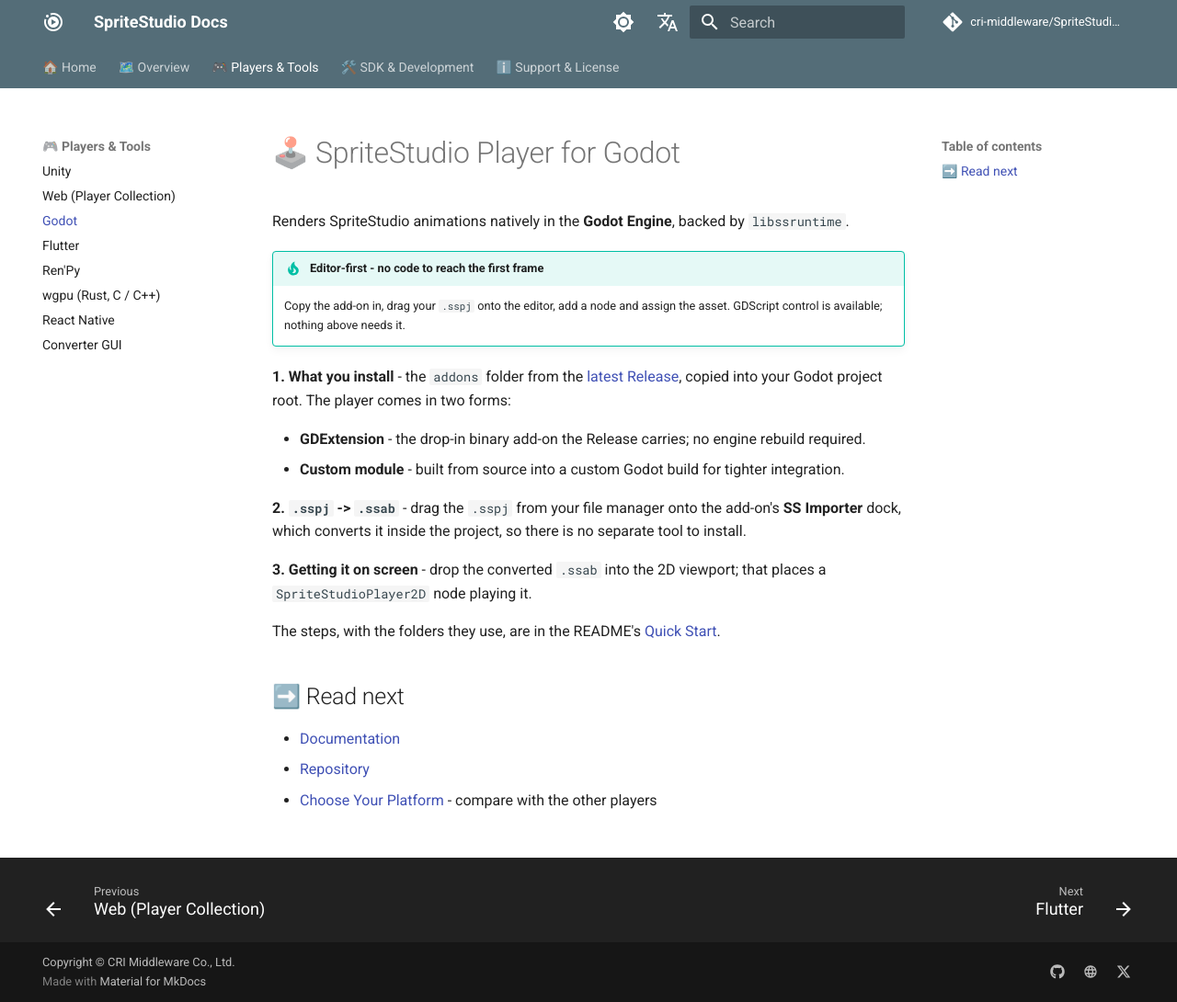
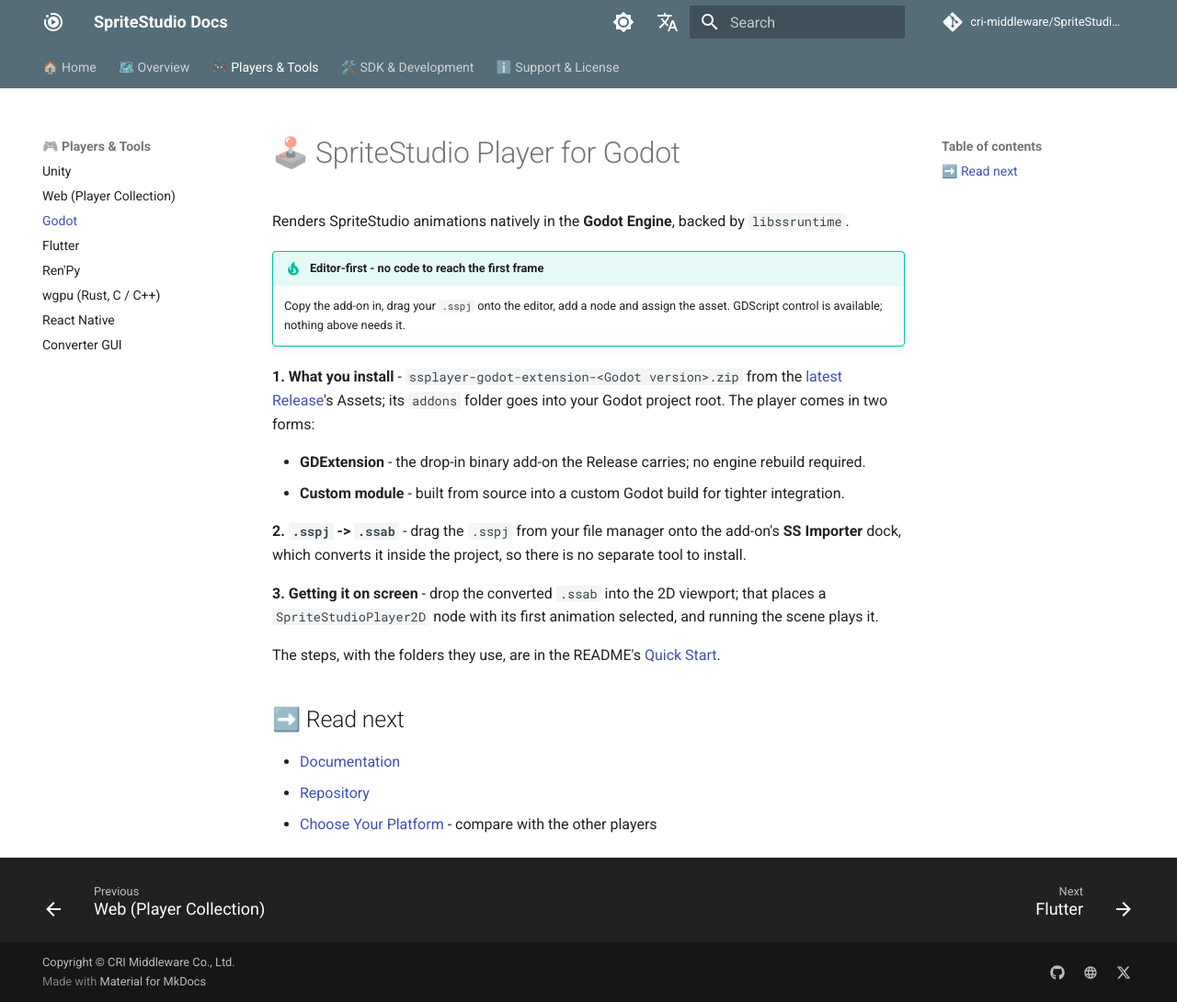
Before and after one commit to cri-middleware/SpriteStudio-Docs, an MkDocs documentation site: the page built from docs/en/players/godot.md, in a window 1280 px wide and 1090 px high. Shown: the whole window at 92% size. Built offline with MkDocs 1.6.1 and Material for MkDocs 9.7.7, drawn with Linux system fonts in a browser that asks for light colours; comment, search, counter and statistics services are not loaded.

Commit message:
Bring the Unity and Godot pages back in line with their READMEs
Unity's page said re-editing in SpriteStudio "updates the Unity asset in
place", which reads as automatic; the README and guides have the reader
press Reconvert in the asset's Inspector. Its drop menu item is
SpriteStudioGraphic (Canvas UI), not "(uGUI Canvas)". Godot's page had
the reader take "the addons folder" from the Release, where the README
names the archive, ssplayer-godot-extension-<Godot version>.zip, and said
the dropped node plays at once, where the README has the reader run the
scene.

```diff
--- a/docs/en/players/godot.md
+++ b/docs/en/players/godot.md
@@ -6,9 +6,9 @@ Renders SpriteStudio animations natively in the **Godot Engine**, backed by `lib
     Copy the add-on in, drag your `.sspj` onto the editor, add a node and assign the asset.
     GDScript control is available; nothing above needs it.
 
-**1. What you install** - the `addons` folder from
-the [latest Release](https://github.com/cri-middleware/SSPlayerForGodot/releases/latest), copied into your
-Godot project root. The player comes in two forms:
+**1. What you install** - `ssplayer-godot-extension-<Godot version>.zip` from the
+[latest Release](https://github.com/cri-middleware/SSPlayerForGodot/releases/latest)'s Assets; its `addons`
+folder goes into your Godot project root. The player comes in two forms:
 
 - **GDExtension** - the drop-in binary add-on the Release carries; no engine rebuild required.
 - **Custom module** - built from source into a custom Godot build for tighter integration.
@@ -17,7 +17,7 @@ Godot project root. The player comes in two forms:
 dock, which converts it inside the project, so there is no separate tool to install.
 
 **3. Getting it on screen** - drop the converted `.ssab` into the 2D viewport; that places a
-`SpriteStudioPlayer2D` node playing it.
+`SpriteStudioPlayer2D` node with its first animation selected, and running the scene plays it.
 
 The steps, with the folders they use, are in the README's [Quick Start](https://github.com/cri-middleware/SSPlayerForGodot#-quick-start-with-gdextension).
 
```
Also changed, not shown: docs/en/players/unity.md (+4 -4 lines), docs/ja/players/godot.md (+2 -3 lines), docs/ja/players/unity.md (+2 -2 lines).
